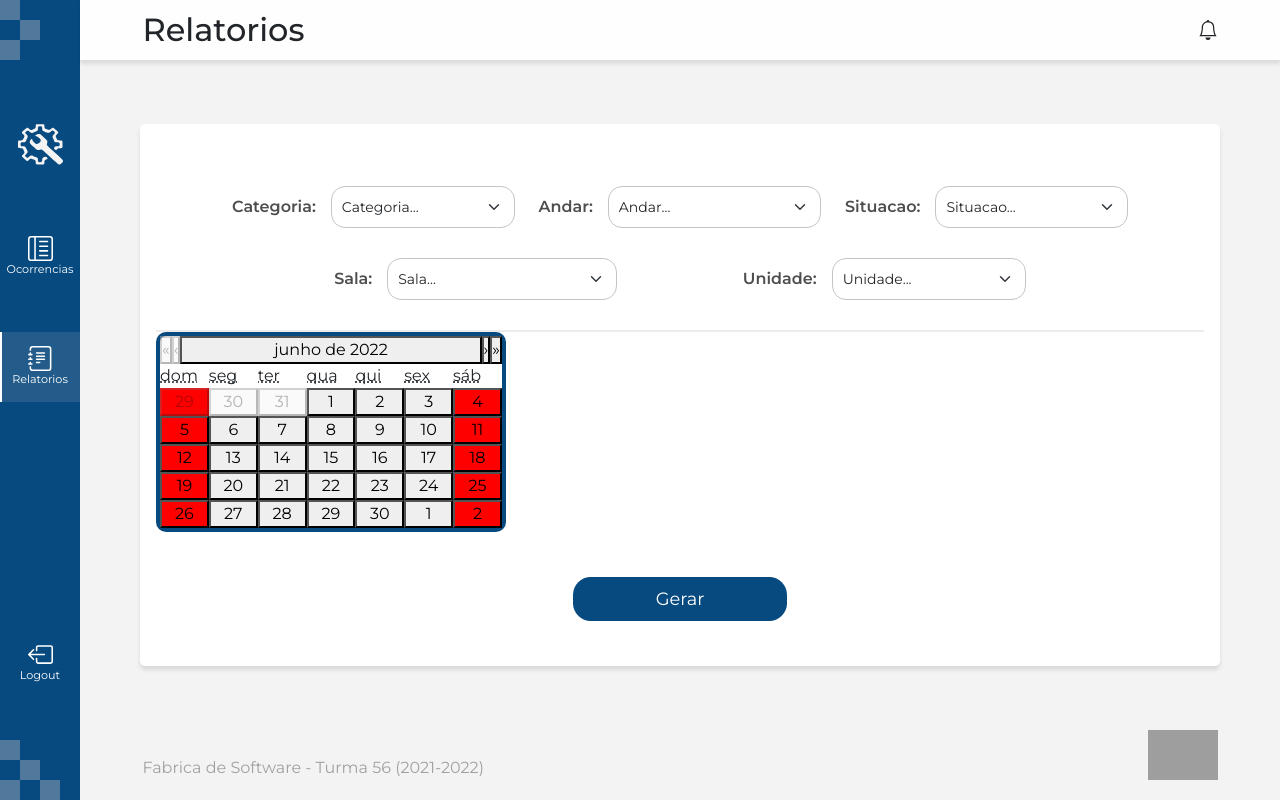
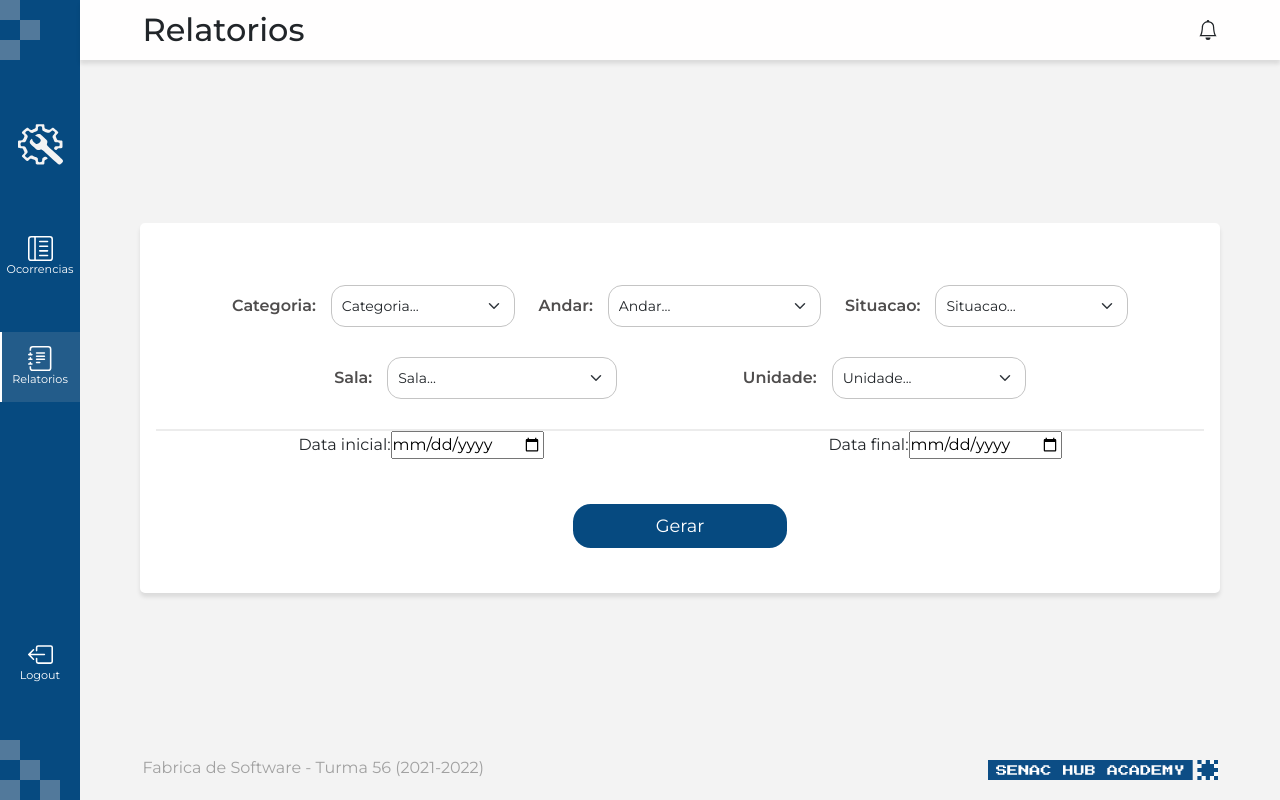
Before and after one commit to anderson-scr/hub-help-react, a React app: page /HubHelp/Relatorios in a window 1280 px wide. Built offline with nearby package versions, Linux system fonts and the light colour scheme; grey boxes are pictures that could not be loaded.

Commit message:
Arrumando a logo do rodape e header

```diff
--- a/src/Components/Barra-lateral/barraLateral.js
+++ b/src/Components/Barra-lateral/barraLateral.js
@@ -46,7 +46,7 @@ function BarraLateral() {
         </nav>
       </section>
 
-      <Link to="/Login" className="opcao" id="logout">
+      <Link to="/" className="opcao" id="logout">
         <BsBoxArrowLeft className='icone' />
         Logout
       </Link>
--- a/src/Components/Footer/footer.js
+++ b/src/Components/Footer/footer.js
@@ -1,5 +1,5 @@
 import React from "react";
-import logo_senac from "../../Assets/Imgs/senac_hub.png";
+import logo_senac from "../../Assets/Imgs/logo_reta.png";
 import "./footerStyle.css";
 
 function header() {
--- a/src/Components/Footer/footerStyle.css
+++ b/src/Components/Footer/footerStyle.css
@@ -6,8 +6,8 @@
   padding: 0 5.2% 20px 5.2%;
 }
 #logoSenac {
-  width: 70px;
-  height: 50px;
+  width: 230px;
+  height: 20px;
 }
 #rodapeFabrica {
   color: #a1a1a1;
--- a/src/Components/Header/header.js
+++ b/src/Components/Header/header.js
@@ -11,10 +11,10 @@ function Header() {
       <header id="header">
         <div id="menuEsquerda">
           <h2 id="titulo">{
-            localizacao.pathname === "/Ocorrencias"? "Ocorrências" : "Relatorios"
+            localizacao.pathname === "/HubHelp/Ocorrencias"? "Ocorrências" : "Relatorios"
           }</h2>
         </div>
-
+        {console.log(localizacao.pathname)}
         <BsBell id='sininho'/>
       </header>
     </>
--- a/src/Pages/Login/EsqueciSenha/esqueciSenhaStyle.css
+++ b/src/Pages/Login/EsqueciSenha/esqueciSenhaStyle.css
@@ -7,6 +7,10 @@
   width: 80%;
   text-align: center;
   margin-top: 2%;
+}
+#tEsqueciSenha {
+  color: #064A80;
+  margin-bottom: 10px;
 }
 #enviarSenha {
   width: 100%;
--- a/src/Pages/Relatorios/relatorios.js
+++ b/src/Pages/Relatorios/relatorios.js
@@ -2,7 +2,6 @@ import React from 'react';
 import "./relatoriosStyle.css";
 import SelectDropDown from "../../Helpers/gerarDropdown";
 import { opcoesRelatorios } from "../../Helpers/dropsDowns";
-import Calendar from 'react-calendar';
 
 function Relatorios() {
   const exemploAndarUnidade = [
@@ -43,7 +42,15 @@ function Relatorios() {
           </div>
         </div>
         <div className='containnerDatas'>
-          <Calendar minDate={new Date()} locale="pt-BR" className="calendario"/>
+          <div>
+            <label for="dataInicial" className='labelDataFinal'>Data inicial: </label>
+            <input name='dataInicial' type="date" className='inputDataFinal'></input>
+          </div>
+
+          <div>
+            <label for="dataFinal" className='labelDataFinal'>Data final:</label>
+            <input name='dataFinal' type="date" className='inputDataFinal'></input>
+          </div>
         </div>
         <button>Gerar</button>
       </div>
--- a/src/Pages/Relatorios/relatoriosStyle.css
+++ b/src/Pages/Relatorios/relatoriosStyle.css
@@ -58,14 +58,7 @@
 .containnerDropDowns {
   border-bottom: 2px solid #ececec;
 }
-.calendario {
-  border: 4px solid #064A80 !important;
-  border-radius: 10px;
-  width: 350px;
+.containnerDatas {
+  display: flex;
+  justify-content: space-around;
 }
-.react-calendar__navigation {
-  display: flex;
-}
-.react-calendar__month-view__days__day--weekend {
-  background-color: red;
-}
```
Also changed, not shown: src/Assets/Imgs/logo_reta.png (added).
